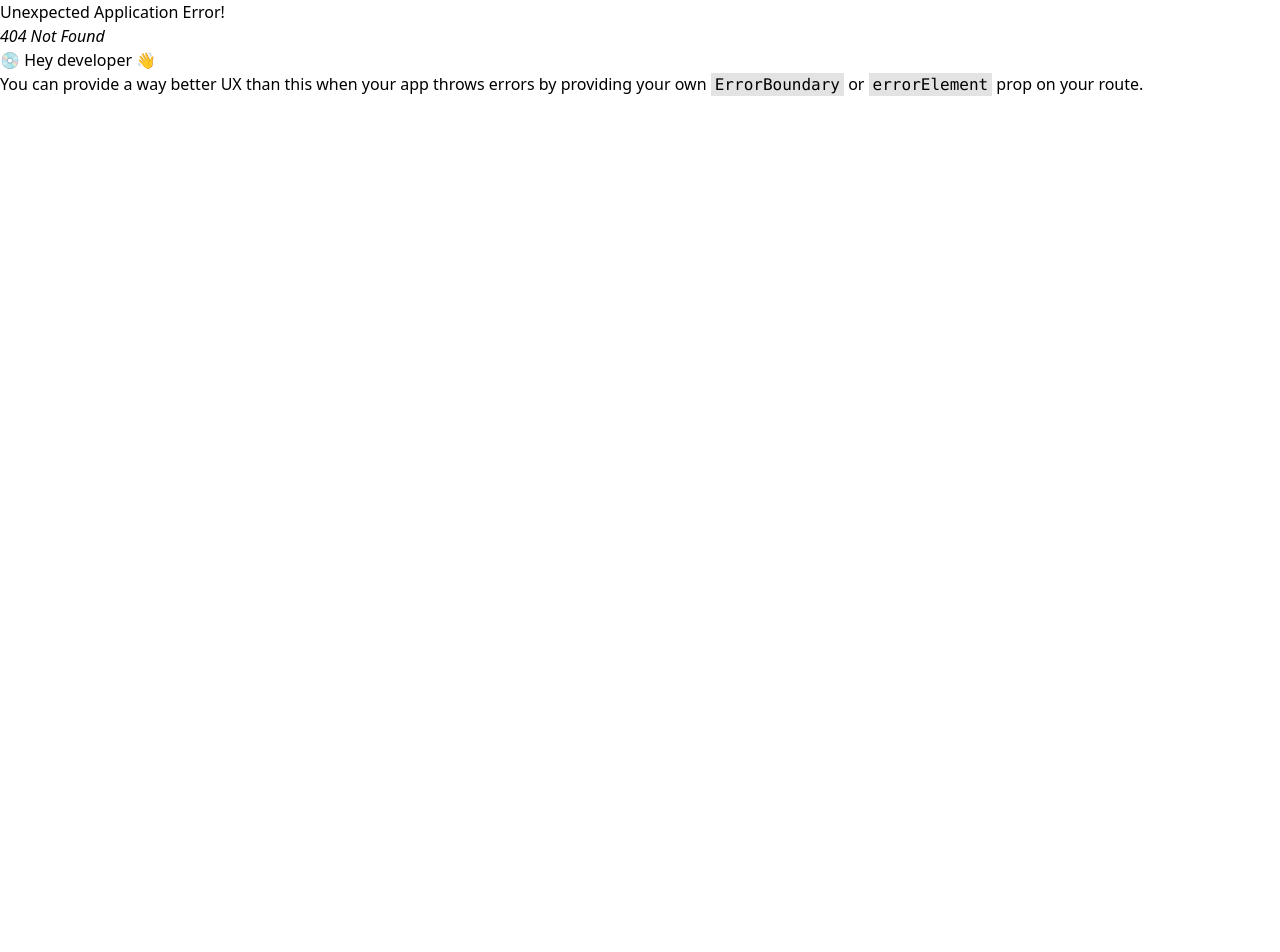
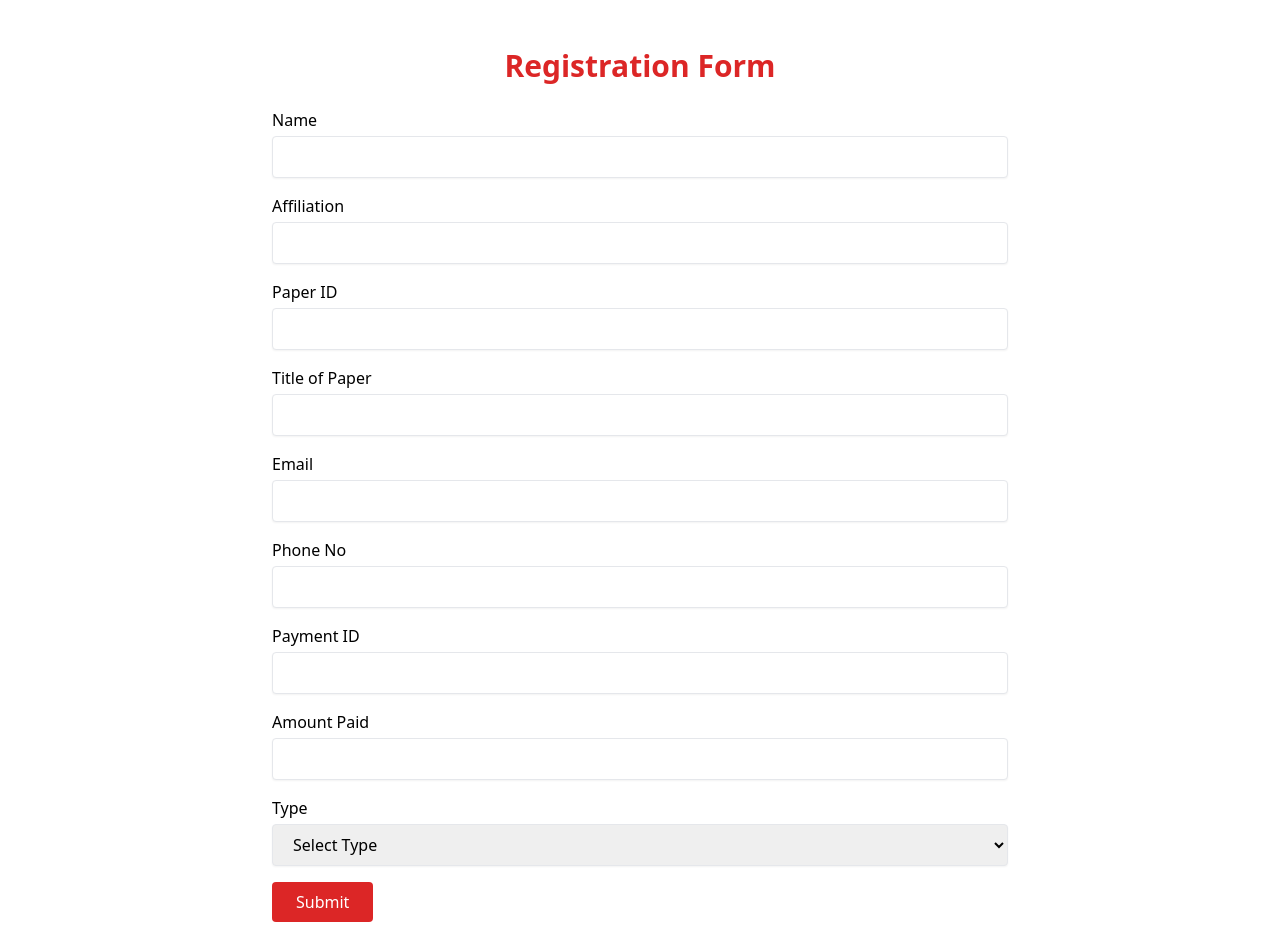
Before and after one commit to sampurno417/ICIA2026, a React (Vite) app: page /registration-form in a window 1280 px wide. Before the commit this address had no page. Shown: the top 952 px of the page. Before the commit the page ends 800 px from the top, so only its background shows below. Built offline with nearby package versions, Linux system fonts and the light colour scheme.

Commit message:
updated backend

```diff
--- a/package.json
+++ b/package.json
@@ -11,6 +11,7 @@
   },
   "dependencies": {
     "@heroicons/react": "^2.2.0",
+    "dotenv": "^16.5.0",
     "react": "^19.1.0",
     "react-dom": "^19.1.0",
     "react-router-dom": "^7.6.2"
--- a/src/main.jsx
+++ b/src/main.jsx
@@ -1,4 +1,3 @@
-// src/main.jsx
 import React from 'react'
 import ReactDOM from 'react-dom/client'
 import { createBrowserRouter, RouterProvider } from 'react-router-dom'
@@ -14,6 +13,7 @@ import Venue from './sections/Venue'
 import FAQ from './sections/FAQ'
 import Contact from './sections/Contact'
 import Registration from './sections/Registration'
+import RegistrationForm from './sections/RegistrationForm.jsx'
 
 const router = createBrowserRouter([
   {
@@ -30,6 +30,10 @@ const router = createBrowserRouter([
       { path: 'registration', element: <Registration /> },
     ],
   },
+  {
+    path: '/registration-form',
+    element: <RegistrationForm />,
+  },
 ])
 
 ReactDOM.createRoot(document.getElementById('root')).render(
--- a/src/sections/Registration.jsx
+++ b/src/sections/Registration.jsx
@@ -1,4 +1,5 @@
 // src/sections/Registration.jsx
+import { Link } from 'react-router-dom'
 export default function Registration() {
   return (
     <div className="max-w-4xl mx-auto px-4 py-16 space-y-8">
@@ -21,15 +22,20 @@ export default function Registration() {
         </ul>
       </div>
 
-      <div className="text-center">
+      <div className="flex flex-col sm:flex-row justify-center items-center gap-4 pt-6">
         <a
-          href="https://forms.gle/your-google-form-link"
-          target="_blank"
-          rel="noopener noreferrer"
-          className="inline-block bg-red-600 hover:bg-red-700 text-white font-semibold py-3 px-6 rounded-lg shadow"
+          href="/ICIA2026_Registration.pdf"
+          download
+          className="inline-block bg-gray-200 hover:bg-gray-300 text-gray-800 font-medium py-3 px-6 rounded-lg shadow"
         >
-          Register Now
+          Download Registration Brochure
         </a>
+        <Link
+  to="/registration-form"
+  className="inline-block bg-red-600 hover:bg-red-700 text-white font-semibold py-3 px-6 rounded-lg shadow"
+>
+  Register Now
+</Link>
       </div>
     </div>
   );
--- /dev/null
+++ b/src/sections/RegistrationForm.jsx
@@ -0,0 +1,115 @@
+import { useState } from "react";
+
+export default function RegistrationForm() {
+  const [formData, setFormData] = useState({
+    name: "",
+    affiliation: "",
+    paperId: "",
+    paperTitle: "",
+    email: "",
+    phone: "",
+    paymentId: "",
+    amountPaid: "",
+    type: "",
+  });
+
+  const [status, setStatus] = useState("");
+
+  const handleChange = (e) => {
+    const { name, value } = e.target;
+    setFormData((prev) => ({
+      ...prev,
+      [name]: name === "amountPaid" || name === "phone" ? Number(value) : value,
+    }));
+  };
+
+  const handleSubmit = async (e) => {
+    e.preventDefault();
+    setStatus("Submitting...");
+
+    try {
+      const res = await fetch(`${import.meta.env.VITE_API_BASE_URL}/api/registration`, {
+        method: "POST",
+        headers: { "Content-Type": "application/json" },
+        body: JSON.stringify(formData),
+      });
+
+      if (res.ok) {
+        setStatus("Registration submitted successfully!");
+        setFormData({
+          name: "",
+          affiliation: "",
+          paperId: "",
+          paperTitle: "",
+          email: "",
+          phone: "",
+          paymentId: "",
+          amountPaid: "",
+          type: "",
+        });
+      } else {
+        setStatus("Submission failed. Please try again.");
+      }
+    } catch (err) {
+      console.error(err);
+      setStatus("Server error. Try again later.");
+    }
+  };
+
+  return (
+    <div className="max-w-3xl mx-auto py-12 px-4">
+      <h2 className="text-3xl font-bold text-center text-red-600 mb-6">
+        Registration Form
+      </h2>
+      <form onSubmit={handleSubmit} className="space-y-4">
+        {[
+          { label: "Name", name: "name" },
+          { label: "Affiliation", name: "affiliation" },
+          { label: "Paper ID", name: "paperId" },
+          { label: "Title of Paper", name: "paperTitle" },
+          { label: "Email", name: "email", type: "email" },
+          { label: "Phone No", name: "phone", type: "number" },
+          { label: "Payment ID", name: "paymentId" },
+          { label: "Amount Paid", name: "amountPaid", type: "number" },
+        ].map(({ label, name, type = "text" }) => (
+          <div key={name}>
+            <label className="block font-medium mb-1">{label}</label>
+            <input
+              type={type}
+              name={name}
+              value={formData[name]}
+              onChange={handleChange}
+              required
+              className="w-full border px-4 py-2 rounded shadow-sm"
+            />
+          </div>
+        ))}
+
+        <div>
+          <label className="block font-medium mb-1">Type</label>
+          <select
+            name="type"
+            value={formData.type}
+            onChange={handleChange}
+            required
+            className="w-full border px-4 py-2 rounded shadow-sm"
+          >
+            <option value="">Select Type</option>
+            <option value="Student">Student / Research Scholar</option>
+            <option value="Industry">Industry Person</option>
+            <option value="Academician">Academician / Faculty</option>
+          </select>
+        </div>
+
+        <button
+          type="submit"
+          className="bg-red-600 text-white px-6 py-2 rounded hover:bg-red-700"
+        >
+          Submit
+        </button>
+
+        {status && <p className="mt-4 text-center text-gray-700">{status}</p>}
+      </form>
+    </div>
+  );
+}
```
Also changed, not shown: 2 other files (tests, documents, lock files or other folders).
